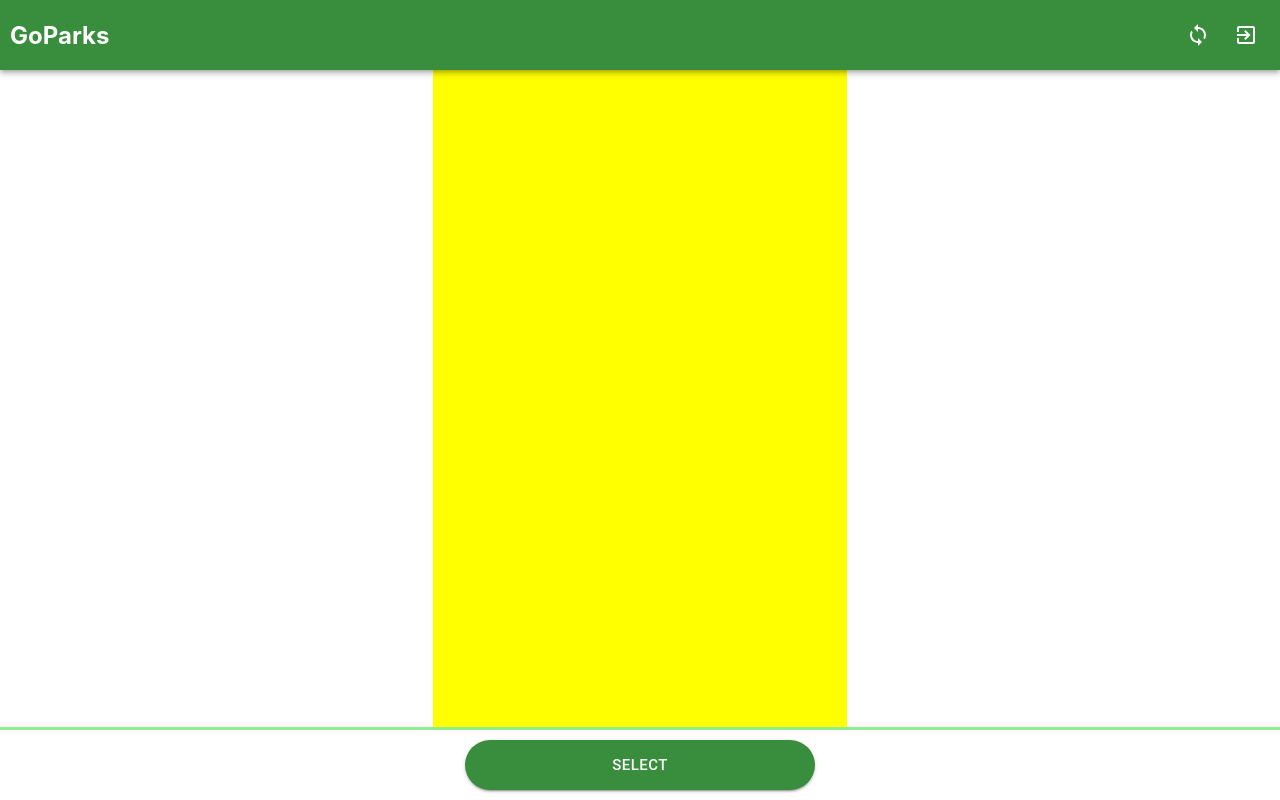
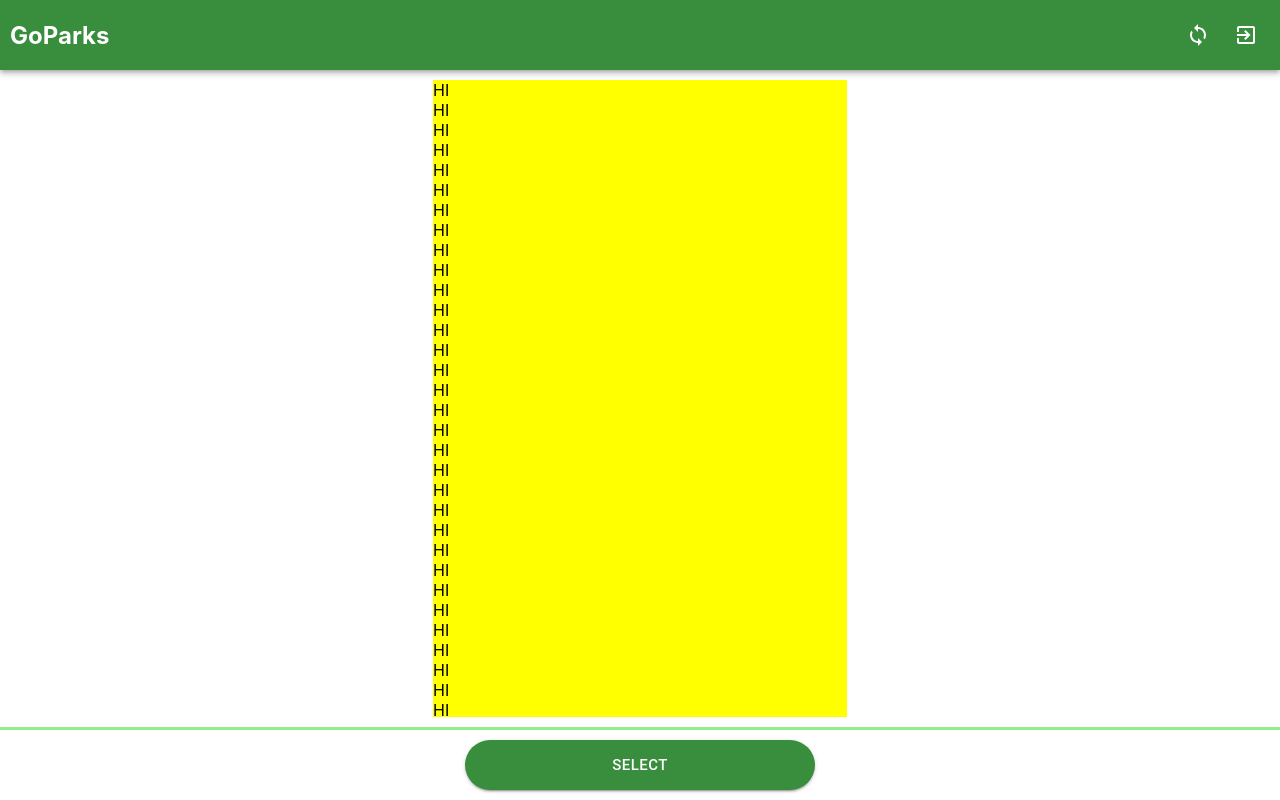
Before and after one commit to devadeka/go-parks-old, a React (Create React App) app: page /park_select in a window 1280 px wide. Built offline with nearby package versions, Linux system fonts and the light colour scheme.

Commit message:
Over scroll fix

```diff
--- a/src/components/container/ParkSelectScreen/index.js
+++ b/src/components/container/ParkSelectScreen/index.js
@@ -1,16 +1,115 @@
+import { InputLabel } from '@material-ui/core';
 import React from 'react';
-import Header from '../../presentational/Page/Header';
+import Header from '../../presentational/Header';
 import {
   PageComponent,
   BodyComponent,
   FooterComponent,
 } from '../../presentational/Page/styled';
 import { SelectButton } from './styled';
+import {
+  FormControl,
+  Select,
+  MenuItem,
+} from '../../presentational/Select/styled';
+import Body from '../../presentational/Page/Body';
 
 const ParkSelect = () => (
   <PageComponent>
     <Header />
-    <BodyComponent></BodyComponent>
+    <Body>
+      <div>HI</div>
+      <div>HI</div>
+      <div>HI</div>
+      <div>HI</div>
+      <div>HI</div>
+      <div>HI</div>
+      <div>HI</div>
+      <div>HI</div>
+      <div>HI</div>
+      <div>HI</div>
+      <div>HI</div>
+      <div>HI</div>
+      <div>HI</div>
+      <div>HI</div>
+      <div>HI</div>
+      <div>HI</div>
+      <div>HI</div>
+      <div>HI</div>
+      <div>HI</div>
+      <div>HI</div>
+      <div>HI</div>
+      <div>HI</div>
+      <div>HI</div>
+      <div>HI</div>
+      <div>HI</div>
+      <div>HI</div>
+      <div>HI</div>
+      <div>HI</div>
+      <div>HI</div>
+      <div>HI</div>
+      <div>HI</div>
+      <div>HI</div>
+      <div>HI</div>
+      <div>HI</div>
+      <div>HI</div>
+      <div>HI</div>
+      <div>HI</div>
+      <div>HI</div>
+      <div>HI</div>
+      <div>HI</div>
+      <div>HI</div>
+      <div>HI</div>
+      <div>HI</div>
+      <div>HI</div>
+      <div>HI</div>
+      <div>HI</div>
+      <div>HI</div>
+      <div>HI</div>
+      <div>HI</div>
+      <div>HI</div>
+      <div>HI</div>
+      <div>HI</div>
+      <div>HI</div>
+      <div>HI</div>
+      <div>HI</div>
+      <div>HI</div>
+      <div>HI</div>
+      <div>HI</div>
+      <div>HI</div>
+      <div>HI</div>
+      <div>HI</div>
+      <div>HI</div>
+      <div>HI</div>
+      <div>HI</div>
+      <div>HI</div>
+      <div>HI</div>
+      <div>HI</div>
+      <div>HI</div>
+      <div>HI</div>
+      <div>HI</div>
+      <div>HI</div>
+      <div>HI</div>
+      <div>HI</div>
+      <div>HI</div>
+      <div>HI</div>
+      <div>HI</div>
+      <div>HI</div>
+      <div>HI</div>
+      <div>HI</div>
+      <div>HI</div>
+      <div>HI</div>
+      <div>HI</div>
+      <div>HI</div>
+      <div>HI</div>
+      <div>HI</div>
+      <div>HI</div>
+      <div>HI</div>
+      <div>HI</div>
+      <div>HI</div>
+      <div>HI</div>
+      <div>HI</div>
+    </Body>
     <FooterComponent>
       <SelectButton>SELECT</SelectButton>
     </FooterComponent>
--- /dev/null
+++ b/src/components/presentational/Page/Body.js
@@ -0,0 +1,10 @@
+import React from 'react';
+import { BodyCenterComponent, BodyComponent } from './styled';
+
+const Body = ({ children }) => (
+  <BodyComponent>
+    <BodyCenterComponent>{children}</BodyCenterComponent>
+  </BodyComponent>
+);
+
+export default Body;
--- a/src/components/presentational/Page/styled.js
+++ b/src/components/presentational/Page/styled.js
@@ -3,17 +3,23 @@ import styled from 'styled-components';
 export const PageComponent = styled.div`
   height: 100vh;
   width: 100vw;
+`;
+
+export const BodyCenterComponent = styled.div`
+  height: 100%;
+  width: 100%;
+  max-width: 414px;
+  background-color: yellow;
+  overflow-y: scroll;
+`;
+
+export const BodyComponent = styled.div`
+  height: calc(100vh - 163px);
+  overflow-y: scroll;
+  padding: 10px;
   display: flex;
   flex-direction: column;
   align-items: center;
-`;
-
-export const BodyComponent = styled.div`
-  width: 100%;
-  max-width: 414px;
-  overflow-y: scroll;
-  flex: 1;
-  background-color: yellow;
 `;
 
 export const FooterComponent = styled.div`
--- /dev/null
+++ b/src/components/presentational/Select/styled.js
@@ -0,0 +1,8 @@
+import styled from 'styled-components';
+import MUISelect from '@material-ui/core/Select';
+import MUIMenuItem from '@material-ui/core/MenuItem';
+import MUIFormControl from '@material-ui/core/FormControl';
+
+export const Select = styled(MUISelect)``;
+export const MenuItem = styled(MUIMenuItem)``;
+export const FormControl = styled(MUIFormControl)``;
```
Also changed, not shown: src/components/presentational/Header/index.js (renamed from src/components/presentational/Page/Header/index.js), src/components/presentational/Header/styled.js (renamed from src/components/presentational/Page/Header/styled.js), 1 other file (tests, documents, lock files or other folders).
